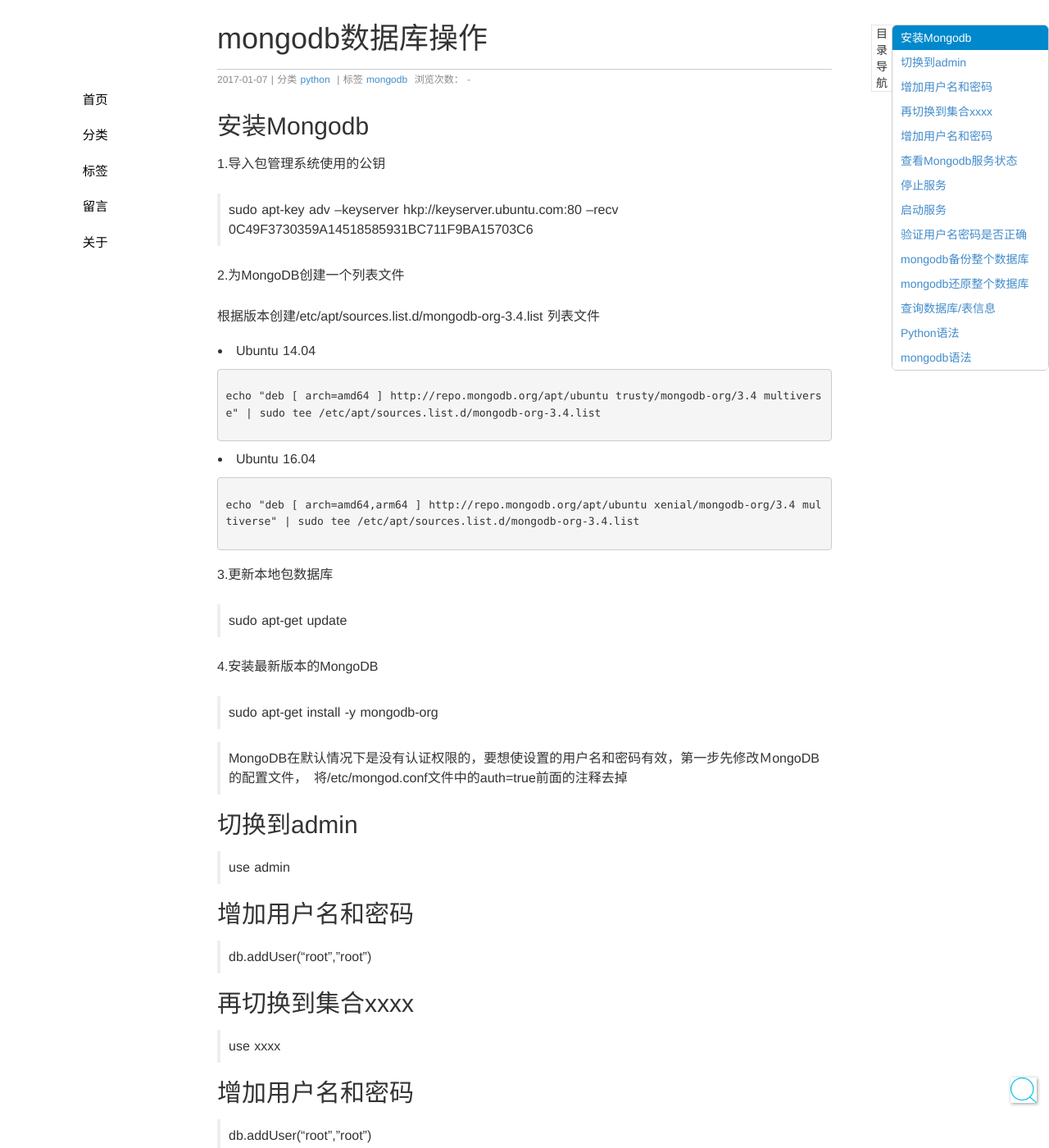
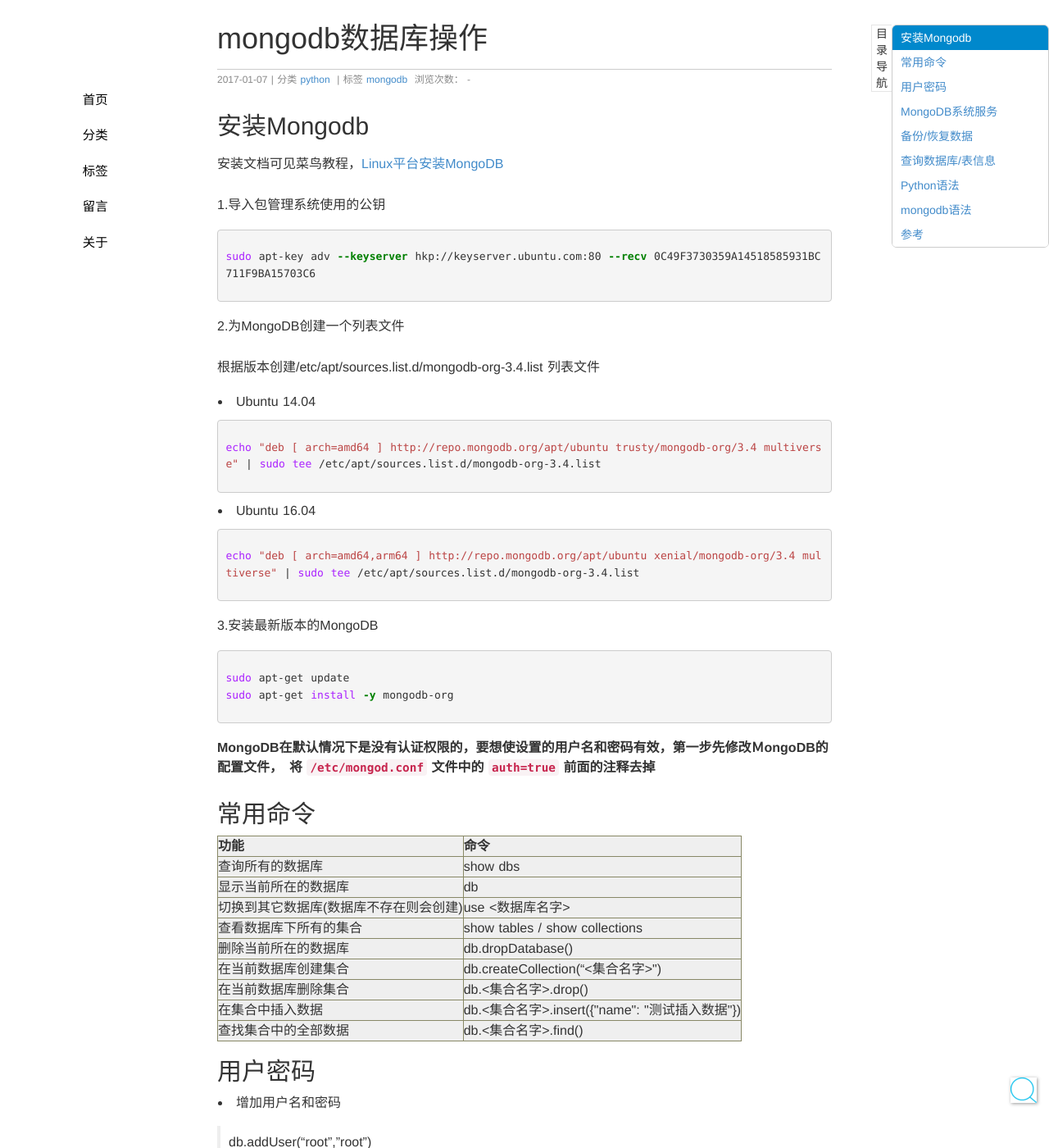
Before and after one commit to seekplum/seekplum.github.io, a Jekyll site: the page built from _posts/2017-01-07-mongodb.md, in a window 1280 px wide and 1400 px high. Shown: the whole window at 82% size. Built offline with Jekyll 4.4.1, drawn with Linux system fonts in a browser that asks for light colours; comment, search, counter and statistics services are not loaded; some of the changed text lies outside the part shown.

Commit message:
MOD 更新Redis,MongoDB博客样式

````diff
--- a/_posts/2017-01-07-mongodb.md
+++ b/_posts/2017-01-07-mongodb.md
@@ -7,9 +7,14 @@
 ---
 
 ## 安装Mongodb
+
+安装文档可见菜鸟教程，[Linux平台安装MongoDB](https://www.runoob.com/mongodb/mongodb-linux-install.html)
+
 1.导入包管理系统使用的公钥
 
-> sudo apt-key adv --keyserver hkp://keyserver.ubuntu.com:80 --recv 0C49F3730359A14518585931BC711F9BA15703C6
+```bash
+sudo apt-key adv --keyserver hkp://keyserver.ubuntu.com:80 --recv 0C49F3730359A14518585931BC711F9BA15703C6
+```
 
 2.为MongoDB创建一个列表文件
 
@@ -17,97 +22,125 @@
 
 * Ubuntu 14.04
 
-```
+```bash
 echo "deb [ arch=amd64 ] http://repo.mongodb.org/apt/ubuntu trusty/mongodb-org/3.4 multiverse" | sudo tee /etc/apt/sources.list.d/mongodb-org-3.4.list
 ```
 
 * Ubuntu 16.04
 
-```
+```bash
 echo "deb [ arch=amd64,arm64 ] http://repo.mongodb.org/apt/ubuntu xenial/mongodb-org/3.4 multiverse" | sudo tee /etc/apt/sources.list.d/mongodb-org-3.4.list
 ```
 
-3.更新本地包数据库
+3.安装最新版本的MongoDB
 
-> sudo apt-get update
+```bash
+sudo apt-get update
+sudo apt-get install -y mongodb-org
+```
 
-4.安装最新版本的MongoDB
+**MongoDB在默认情况下是没有认证权限的，要想使设置的用户名和密码有效，第一步先修改ＭongoDB的配置文件，　将 `/etc/mongod.conf` 文件中的 `auth=true` 前面的注释去掉**
 
-> sudo apt-get install -y mongodb-org
+## 常用命令
 
-> MongoDB在默认情况下是没有认证权限的，要想使设置的用户名和密码有效，第一步先修改ＭongoDB的配置文件，　将/etc/mongod.conf文件中的auth=true前面的注释去掉
+|功能|命令|
+|:---|:---------------|
+|查询所有的数据库|show dbs|
+|显示当前所在的数据库|db|
+|切换到其它数据库(数据库不存在则会创建)|use <数据库名字>|
+|查看数据库下所有的集合|show tables / show collections|
+|删除当前所在的数据库|db.dropDatabase()|
+|在当前数据库创建集合|db.createCollection("<集合名字>")|
+|在当前数据库删除集合|db.<集合名字>.drop()|
+|在集合中插入数据|db.<集合名字>.insert({"name": "测试插入数据"})|
+|查找集合中的全部数据|db.<集合名字>.find()|
 
+## 用户密码
 
-## 切换到admin
-> use admin
+* 增加用户名和密码
 
-## 增加用户名和密码
 > db.addUser("root","root")
 
-## 再切换到集合xxxx
-> use xxxx
+* 验证用户名密码是否正确
 
-## 增加用户名和密码
-> db.addUser("root","root")
-
-## 查看Mongodb服务状态
-> sudo service mongodb status
-
-## 停止服务
-> sudo service mongodb stop
-
-## 启动服务
-> sudo service mongodb start
-
-# 查看
-> show collections
-> db.system.users.find()
-
-## 验证用户名密码是否正确
 > db.auth('root','root')
 
+## MongoDB系统服务
 
-## mongodb备份整个数据库
+* 查看Mongodb服务状态
+
+```bash
+sudo service mongodb status
+```
+
+* 停止服务
+
+```bash
+sudo service mongodb stop
+```
+
+* 启动服务
+
+```bash
+sudo service mongodb start
+```
+
+## 备份/恢复数据
+
+### mongodb备份整个数据库
+
 * 无密码
 
-> mongodump -h 127.0.0.1:27017 -d test -o /home/lcx/Desktop/mongodb/
+```bash
+mongodump -h 127.0.0.1:27017 -d <数据库名字> -o <备份目录>
+```
 
 * 有密码
 
-> mongodump -h 127.0.0.1 --port 27017 -u abc -p abc -d test --authenticationDatabase admin -o /home/lcx/Desktop/mongodb/
+```bash
+mongodump -h 127.0.0.1 --port 27017 -u <用户名> -p <密码> -d <数据库名字> --authenticationDatabase admin -o <备份目录>
+```
 
-## mongodb还原整个数据库
+### mongodb还原整个数据库
+
 * 无密码
 
-> mongorestore -h 127.0.0.1:27017 -d test --directoryperdb /home/lcx/Desktop/mongodb/test
+```bash
+mongorestore -h 127.0.0.1:27017 -d <数据库名字> --directoryperdb <备份目录>
+```
 
 * 有密码
 
-> mongorestore -h 127.0.0.1 --port 27017 -u abc -p abc -d test --authenticationDatabase admin --directoryperdb /home/lcx/Desktop/mongodb/test
+```bash
+mongorestore -h 127.0.0.1 --port 27017 -u <用户名> -p <密码> -d <数据库名字> --authenticationDatabase admin --directoryperdb <备份目录>
+```
 
 ## 查询数据库/表信息
+
 > db.stats(); # 查看数据库信息
 > db.posts.stats();  # 查看数据库表信息
 
 ## Python语法
 
 ### 连接mongodb
-```
+
+```python
 import pymongo
 connection = pymongo.Connection("127.0.0.1", 27017)
-# 数据库为ebdb_sm
-db = connection.ebdb_sm
-# 账号为:sm 密码为:sm.com
-db.authenticate("sm", "sm.com")
+# 数据库为test
+db = connection.test
+# 账号为:test 密码为:test
+db.authenticate("test", "test")
 ```
 
 ### 插入数据
+
 ```python
 import pymongo
-connection=pymongo.Connection('192.168.0.62', 27017)
+connection=pymongo.Connection('127.0.0.1', 27017)
 # connection = MongoClient()  # 链接默认的host和port
-db = connection.ebdb_smartsys
-ebc_wechat_oa = {
+db = connection.test
+test = {
     "appid": "xx",
     "secret": "xx",
     "wxtoken": "xx",
@@ -116,65 +149,82 @@
     "factory_uid": "xx",
     "create_date": "xx",
 }
-posts = db.ebc_wechat_oa
-posts.insert(ebc_wechat_oa)
+posts = db.test
+posts.insert(test)
 ```
 
 ### 查询数据
+
 ```python
 
 import pymongo
 
-connection = pymongo.Connection("192.168.0.62", 27017)
-db = connection.ebdb_smartsys
-db.authenticate("smartsys", "smartsys.com") #账号为:smartsys密码为:smartsys.com
-result = db.ebc_wechat_oa.find_one({'factory_uid': "xx"})
+connection = pymongo.Connection("127.0.0.1", 27017)
+db = connection.test
+db.authenticate("test", "test") #账号为:test密码为:test
+result = db.test.find_one({'factory_uid': "xx"})
 ```
 
 ### 大于，小于
-```
+
+```python
 date_range = {'$gte': min_date, '$lte': max_date}
 params['upload_date'] = date_range
 ```
 
 ### 如果存在name为user1，则更新age为21，如果不存在，则插入这条数据
-```
+
+```python
 db.users.update({'name':'user5'}, {'$set': {'age': 22}, '$setOnInsert': {'index':5}}, upsert=True)
 db.users.update({'name':'user5'}, {'$set': {'age': 22}, upsert=True)
 ```
 
 ### 版本区别
-> 对应pymongo2.x和3.x有所区别需要注意
-> connection=pymongo.Connection('localhost',27017)
-> AttributeError:'module' object has no attribute 'Connection'
-> 原因：pymongo版本不对，pip install pymongo安装的是3.2的版本
+
+对应pymongo2.x和3.x有所区别需要注意
+
+```python
+connection=pymongo.Connection('localhost',27017)
+
+AttributeError:'module' object has no attribute 'Connection'
+```
+
+原因：pymongo版本不对，`pip install pymongo` 安装的是 `3.2` 的版本
 
 ### 查询不匹配的元素
-```
+
+```python
 params["id"] = {"$nin": uid_name}    # uid_name是一个列表
 ```
 
 ## mongodb语法
 
-### 大于，小于
-```
-db.getCollection('ebc_wechat_oa').find({'appid':{$gte:'3',$lte:'7'}})
-db.getCollection('ebc_ad_content').find({'upload_date':{$gte: new Date('2016/03/26'),$lte: new Date('2016/04/03')}})
+* 大于、小于
 
+```mongo
+db.getCollection('test').find({'appid':{$gte:'3',$lte:'7'}})
+db.getCollection('test').find({'upload_date':{$gte: new Date('2016/03/26'),$lte: new Date('2016/04/03')}})
 ```
 
-### 只想删掉一条记录，可以设置 justOne 为 1或true
-```
-db.person.remove({name : "peter"},true)
+* 只想删掉一条记录，可以设置 justOne 为 1或true
+
+```mongo
+db.test.remove({name : "peter"},true)
 ```
 
-### 如果存在name为user1，则更新age为21，如果不存在，则插入这条数据
-```
+* 如果存在name为user1，则更新age为21，如果不存在，则插入这条数据
+
+```mongo
 db.user.update({"name":"user1"}, {"$set":{"age":21}}, {"upsert":"true"})
 db.user.update({"name":"user1"}, {"$set":{"age":21}, "$setOnInsert":{"sex":"female"}}, {"upsert":"true"})
 ```
 
-### 查询不匹配的元素
+* 查询不匹配的元素
+
+```mongo
+db.test.find({"pageViews":{"$nin":[10000,20000]}})　＃mongodb中
 ```
-db.users.find({"pageViews":{"$nin":[10000,20000]}})　＃mongodb中
-```
+
+## 参考
+
+* [MongoDB 更新文档](https://www.runoob.com/mongodb/mongodb-update.html)
````
Also changed, not shown: _posts/2017-01-07-redis.md (+81 -37 lines), _posts/2017-12-11-jekyll-hexo.md (+28 -19 lines), _posts/2017-12-25-vscode-use.md (+4 -0 lines).
